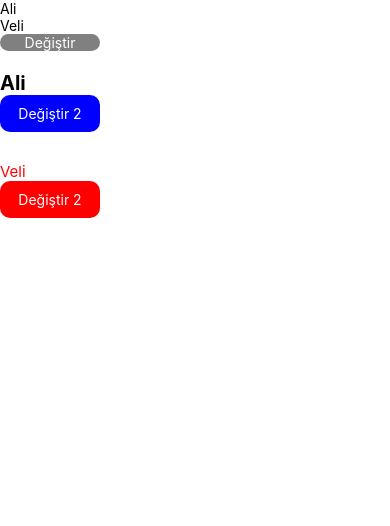
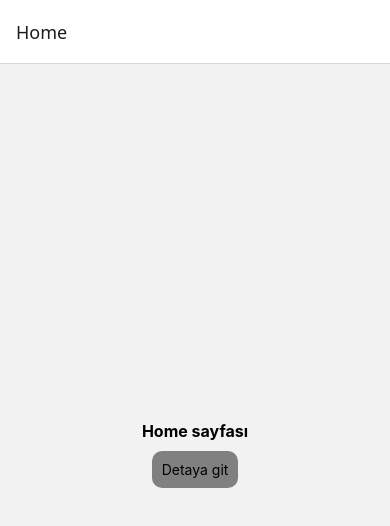
Before and after one commit to RkyErtm/Test-React, a React Native app: screen /Home in a window 390 px wide. Shown: the top 526 px of the page. Built offline with nearby package versions, Linux system fonts and the light colour scheme.

Commit message:
navigate

```diff
--- a/App.tsx
+++ b/App.tsx
@@ -1,109 +1,13 @@
-/* eslint-disable @typescript-eslint/no-empty-object-type */
-/* eslint-disable @typescript-eslint/no-unused-vars */
-/* eslint-disable react/react-in-jsx-scope */
-import {Component} from 'react';
-import {Text, TouchableOpacity, View} from 'react-native';
-import FirstComponent from './src/components/props/FirstComponent';
-import SecondComponent from './src/components/props/SecondComponent';
+import React, {Component} from 'react';
+import {SafeAreaView} from 'react-native';
+import Routes from './src/routes';
+
 export default class App extends Component {
-  constructor(props: {}) {
-    super(props);
-
-    this.state = {
-      name1: 'Ali',
-      name2: 'Veli',
-    };
-  }
-
-  changeName = () => {
-    this.setState({
-      name1: 'Ayşe',
-      name2: 'Fatma',
-    });
-  };
-
-  showMessage = () => {
-    alert('mesaj gösterildi!');
-  };
-
   render() {
-    //? PART1:  flex - yatay ekranda ekranı doldurmayı sağlar.
-    // return (
-    // <View style={[toolbar.frame]}>
-    //   <View style={toolbar.bgSearch}>
-    //     <View style={toolbar.searchInput} />
-    //     <Text style={toolbar.label}>Ara</Text>
-    //   </View>
-
-    //   <View style={{ flex: 1, justifyContent: 'center', alignItems: 'center' }}>
-    //     <Text>
-    //       Test
-    //     </Text>
-    //   </View>
-    // </View>
-    // );
-
-    //? PART2 - component oluşturma ve çağırma
-    // return (
-    // <View style={{flex: 1, justifyContent: 'space-between'}}>
-    //   <ClassComponent />
-    //   <FunctionalComponent />
-    // </View>
-    // );
-
-    //? Part3 - state(dinamik veri kullanımı, veri tutma, atama)
-    // return(
-    // <View style={{flex: 1}}>
-    //   <StateComponent />
-    // </View>
-    // )
-
-    //? Part4 - props
-
-    const {name1, name2} = this.state;
     return (
-      <View>
-        <Text>{name1}</Text>
-        <Text>{name2}</Text>
-        <TouchableOpacity
-          onPress={this.changeName}
-          style={{
-            backgroundColor: 'gray',
-            borderRadius: 10,
-            width: 100,
-          }}>
-          <Text style={{color: '#fff', textAlign: 'center'}}>Değiştir</Text>
-        </TouchableOpacity>
-
-        <View style={{marginTop: 20}}>
-          <FirstComponent change={this.changeName} kisi1={name1} />
-          <SecondComponent getMessage={this.showMessage} kisi2={name2} />
-        </View>
-      </View>
+      <SafeAreaView style={{flex: 1, backgroundColor: '#fff'}}>
+        <Routes />
+      </SafeAreaView>
     );
   }
 }
-
-// * PART1 CSS
-// const toolbar = StyleSheet.create({
-//   frame: {
-//     flex: 1
-//   },
-//   bgSearch: {
-//     backgroundColor: "red",
-//     height: 60,
-//     flexDirection: 'row',
-//     paddingHorizontal: 10
-//   },
-//   searchInput: {
-//     backgroundColor: '#fff',
-//     height: 30,
-//     marginTop: 15,
-//     flex: 1
-//   },
-//   label: {
-//     marginTop: 18,
-//     paddingLeft: 10,
-//     color: "#fff"
-//   }
-// });
--- /dev/null
+++ b/src/routes/index.js
@@ -0,0 +1,20 @@
+import {NavigationContainer} from '@react-navigation/native';
+import React, {Component} from 'react';
+import {createNativeStackNavigator} from '@react-navigation/native-stack';
+import Home from '../screens/Home';
+import Detail from '../screens/Detail';
+
+export default class Routes extends Component {
+  render() {
+    const Stack = createNativeStackNavigator();
+
+    return (
+      <NavigationContainer>
+        <Stack.Navigator initialRouteName={'Home'}>
+          <Stack.Screen name="Home" component={Home} />
+          <Stack.Screen name="Detail" component={Detail} />
+        </Stack.Navigator>
+      </NavigationContainer>
+    );
+  }
+}
--- /dev/null
+++ b/src/screens/Detail/index.js
@@ -0,0 +1,16 @@
+import React, {Component} from 'react';
+import {Text, View} from 'react-native';
+
+export default class Detail extends Component {
+  render() {
+    const {params} = this.params.route;
+    return (
+      <View style={{flex: 1, justifyContent: 'center', alignItems: 'center'}}>
+        <Text style={{fontWeight: 'bold', fontSize: 16}}> Detail sayfası </Text>
+        <Text style={{fontWeight: 'bold', fontSize: 16}}>
+          İsim:{params.name}
+        </Text>
+      </View>
+    );
+  }
+}
--- /dev/null
+++ b/src/screens/Home/index.js
@@ -0,0 +1,28 @@
+/* eslint-disable react/prop-types */
+import React, {Component} from 'react';
+import {Text, TouchableOpacity, View} from 'react-native';
+
+export default class Home extends Component {
+  render() {
+    const {navigation} = this.props;
+    return (
+      <View style={{flex: 1, justifyContent: 'center', alignItems: 'center'}}>
+        <Text style={{fontWeight: 'bold', fontSize: 16}}> Home sayfası </Text>
+        <TouchableOpacity
+          onPress={() =>
+            navigation.navigate('Detail', {
+              name: 'Rukiye',
+            })
+          }
+          style={{
+            padding: 10,
+            marginTop: 10,
+            backgroundColor: 'gray',
+            borderRadius: 10,
+          }}>
+          <Text>Detaya git</Text>
+        </TouchableOpacity>
+      </View>
+    );
+  }
+}
```
Also changed, not shown: package.json (+7 -1 lines), tsconfig.json (+20 -1 lines), .eslintrc.js, 1 other file (tests, documents, lock files or other folders).
